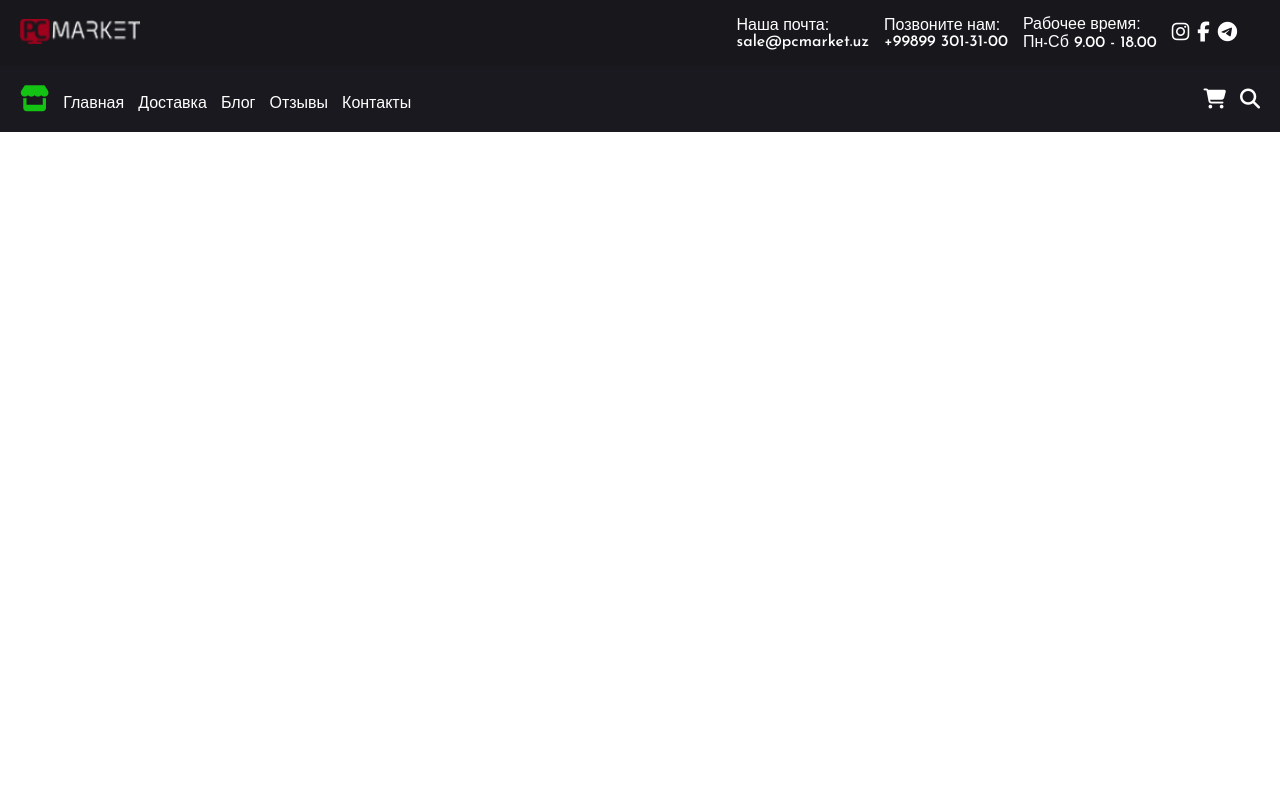
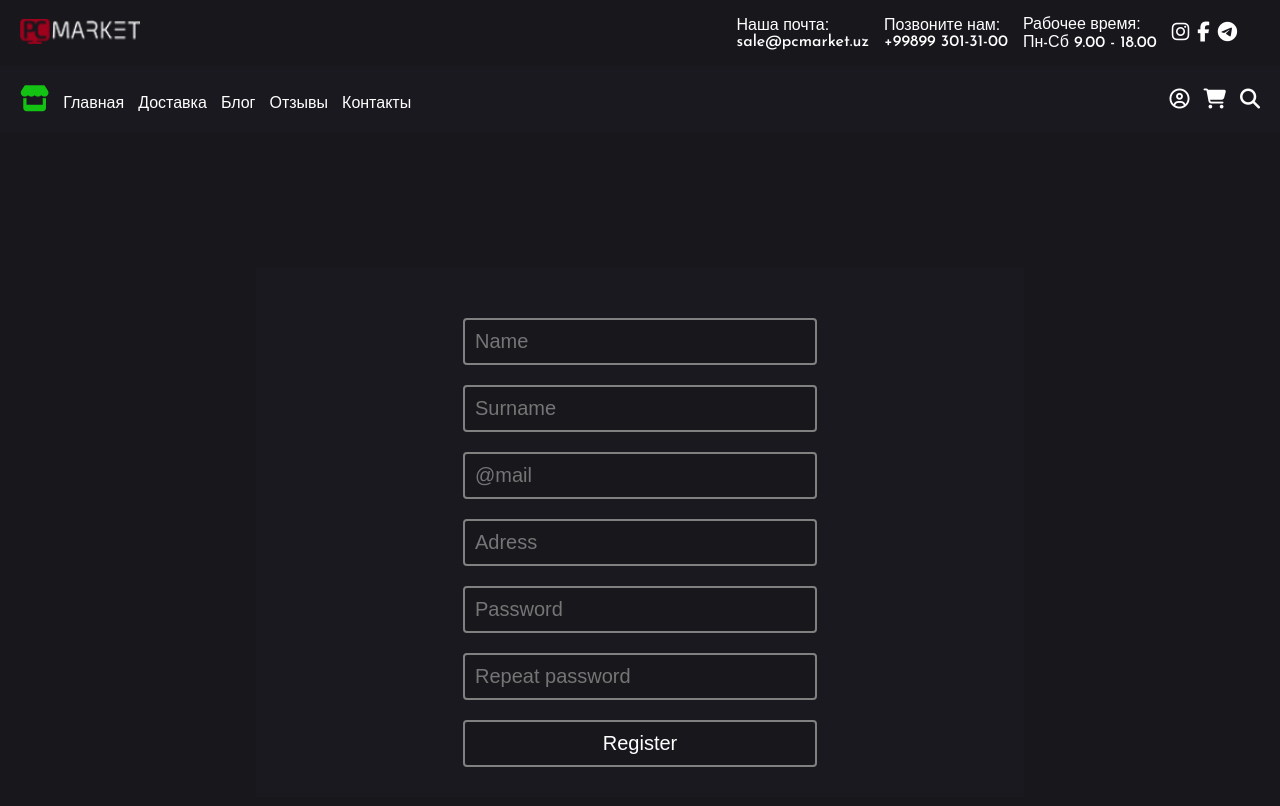
Before and after one commit to RomaZherko21/PC-market, a React (Create React App) app: page /userCabinet in a window 1280 px wide. Shown: the top 806 px of the page. Built offline with nearby package versions, Linux system fonts and the light colour scheme.

Commit message:
registration section + name input handler

```diff
--- a/src/components/main/Main.jsx
+++ b/src/components/main/Main.jsx
@@ -5,6 +5,7 @@ import { Route } from "react-router-dom";
 import NavBar from './navBar/NavBar'
 import MainPage from './mainPage/MainPage'
 import Products from './products/Products'
+import RegistrationContainer from './registration/RegistrationContainer'
 
 
 const Main = (props) => {
@@ -14,6 +15,7 @@ const Main = (props) => {
             <NavBar />
             <Route exact path='/'><MainPage/></Route>
             <Route path='/products'><Products /></Route>
+            <Route path='/userCabinet'><RegistrationContainer /></Route>
         </section>
     )
 }
--- a/src/components/main/navBar/NavBar.jsx
+++ b/src/components/main/navBar/NavBar.jsx
@@ -25,6 +25,7 @@ function onShowGoods(){
       </div>
 
       <div className={s.navIcons}>
+        <NavLink to='/userCabinet' className='user'><i className="far fa-user-circle"></i></NavLink>
         <NavLink to='/shoppingCart'><i className="fas fa-shopping-cart"></i></NavLink>
         <NavLink to='/search'><i className="fas fa-search"></i></NavLink>
       </div>
--- /dev/null
+++ b/src/components/main/registration/Registration.jsx
@@ -0,0 +1,23 @@
+import React from 'react'
+import s from './Registration.module.css'
+
+const Registration = (props) => {
+
+console.log(props.currentRegistrationInfo)
+
+  return (
+    <section className={s.regComponent}>
+      <form action="">
+        <input type="text" placeholder='Name' value={props.currentRegistrationInfo.name} onChange={(e)=>props.onNameTyping(e.target.value)} />
+        <input type="text" placeholder='Surname' />
+        <input type="text" placeholder='@mail' />
+        <input type="text" placeholder='Adress' />
+        <input type="password" placeholder='Password' />
+        <input type="password" placeholder='Repeat password'/>
+        <button>Register</button>
+      </form>
+    </section>
+  )
+}
+
+export default Registration;
--- /dev/null
+++ b/src/components/main/registration/Registration.module.css
@@ -0,0 +1,56 @@
+.regComponent {
+  height: 100vh;
+  display: flex;
+  align-items: center;
+}
+.regComponent form {
+  width: 60vw;
+  margin: 0 auto;
+  display: flex;
+  flex-direction: column;
+  justify-content: center;
+  align-items: center;
+  padding: 30px;
+
+  background-color: rgb(26, 25, 31);
+}
+
+.regComponent input {
+  padding: 10px;
+  margin-top: 20px;
+  width: 50%;
+  background-color: rgb(24, 23, 28);
+  border: 2px solid gray;
+  border-radius: 4px;
+  color: white;
+  font-size: 20px;
+  outline: none;
+}
+.regComponent input:hover {
+  transition: all 0.3s ease;
+  border: 2px solid rgb(210, 30, 36);
+}
+.regComponent input:focus {
+  border: 2px solid rgb(210, 30, 36);
+}
+
+.regComponent button {
+  padding: 10px;
+  margin-top: 20px;
+  width: 50%;
+  background-color: rgb(24, 23, 28);
+  border: 2px solid gray;
+  border-radius: 4px;
+  color: white;
+  font-size: 20px;
+  cursor: pointer;
+}
+.regComponent button:hover {
+  background-color: rgb(163, 22, 27);
+}
+
+.regComponent .checkbox {
+ display: flex;
+ align-items: center;
+ text-align: left;
+}
--- /dev/null
+++ b/src/components/main/registration/RegistrationContainer.jsx
@@ -0,0 +1,21 @@
+import Registration from './Registration'
+import {connect} from 'react-redux'
+
+//Action Creators functions
+import onNameTypingAC from './actionCreators/onNameTypingAC'
+
+
+const mapStateToProps = (state)=>{
+  return{
+    currentRegistrationInfo: state.registration.currentRegistrationInfo,
+  }
+}
+const mapDispatchToProps = (dispatch)=>{
+  return{
+    onNameTyping: (text)=> dispatch(onNameTypingAC(text)),
+  }
+}
+
+const RegistrationContainer = connect(mapStateToProps, mapDispatchToProps)(Registration);
+
+export default RegistrationContainer;
--- /dev/null
+++ b/src/components/main/registration/actionCreators/onNameTypingAC.js
@@ -0,0 +1,7 @@
+
+export default function onNameTypingAC(text) {
+    return {
+      type: "ON-NAME-TYPING",
+      text: text,
+    };
+  }
--- /dev/null
+++ b/src/redux/reducers/registration-reducer.js
@@ -0,0 +1,59 @@
+const ON_NAME_TYPING = "ON-NAME-TYPING";
+
+let initialState ={
+    allUsers: [
+      {
+        name: "Admin",
+        surname: "Admin",
+        mail: "Admin@inbox.ru",
+        adress: "Old Valey, 32",
+        password: "1234",
+      },
+      {
+        name: "Roma",
+        surname: "Zher",
+        mail: "RomaZher@inbox.ru",
+        adress: "Old Valey, 32",
+        password: "1234",
+      },
+      {
+        name: "Max",
+        surname: "But",
+        mail: "MaxBut@inbox.ru",
+        adress: "Old Valey, 32",
+        password: "1234",
+      },
+      {
+        name: "Ivan",
+        surname: "Vas",
+        mail: "IvanVas@inbox.ru",
+        adress: "Old Valey, 32",
+        password: "1234",
+      },
+    ],
+    currentRegistrationInfo:  {
+      name: "",
+      surname: "",
+      mail: "",
+      adress: "",
+      password: "",
+    },
+}
+
+const registrationReducer = (state = initialState, action) => {
+  switch (action.type) {
+    case ON_NAME_TYPING: {
+      return {
+        ...state,
+        currentRegistrationInfo:{
+          ...state.currentRegistrationInfo,
+          name: action.text,
+        }
+      };
+    }
+    default:
+      return state;
+  }
+};
+
+export default registrationReducer;
--- a/src/redux/redux-store.js
+++ b/src/redux/redux-store.js
@@ -1,9 +1,11 @@
 import {combineReducers, createStore} from 'redux';
 
-import mainPageReducer from "./mainPage-reducer";
+import mainPageReducer from "./reducers/mainPage-reducer";
+import registrationReducer from './reducers/registration-reducer';
 
 let reducers = combineReducers({
     mainPage: mainPageReducer,
+    registration: registrationReducer,
 })
 
 let store = createStore(reducers)
```
Also changed, not shown: src/components/main/navBar/NavBar.module.css (line endings or trailing spaces), src/redux/reducers/mainPage-reducer.js (renamed from src/redux/mainPage-reducer.js).
